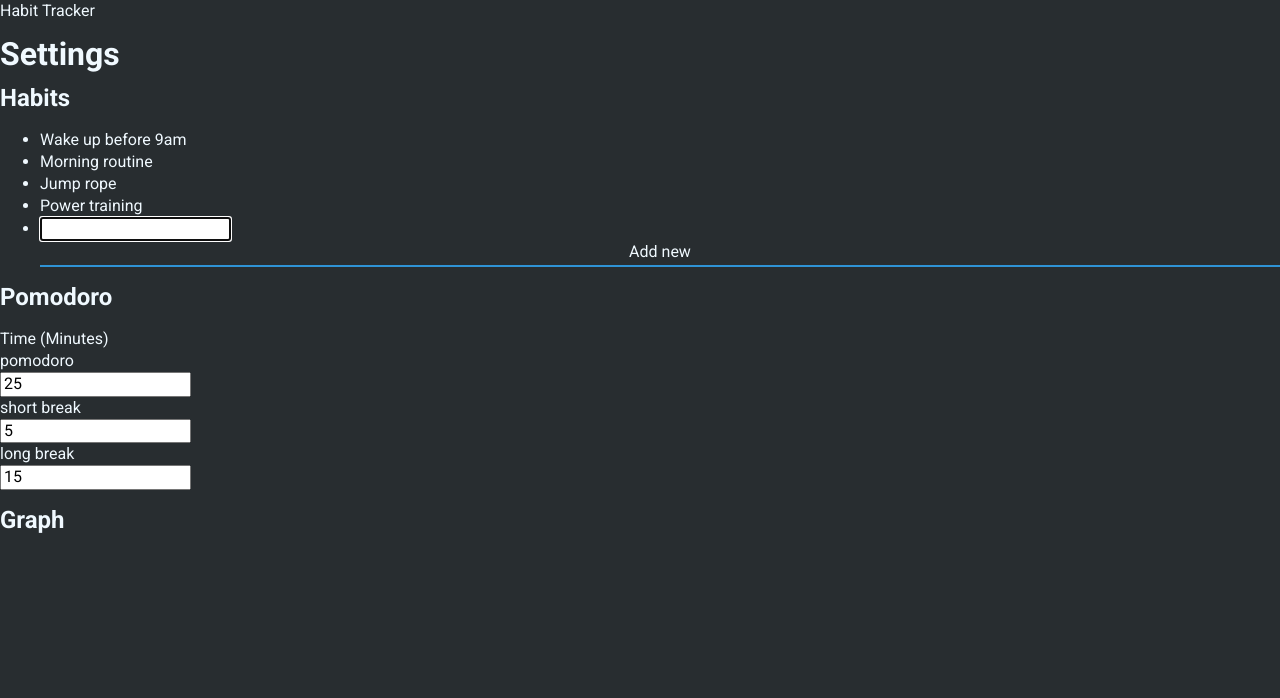
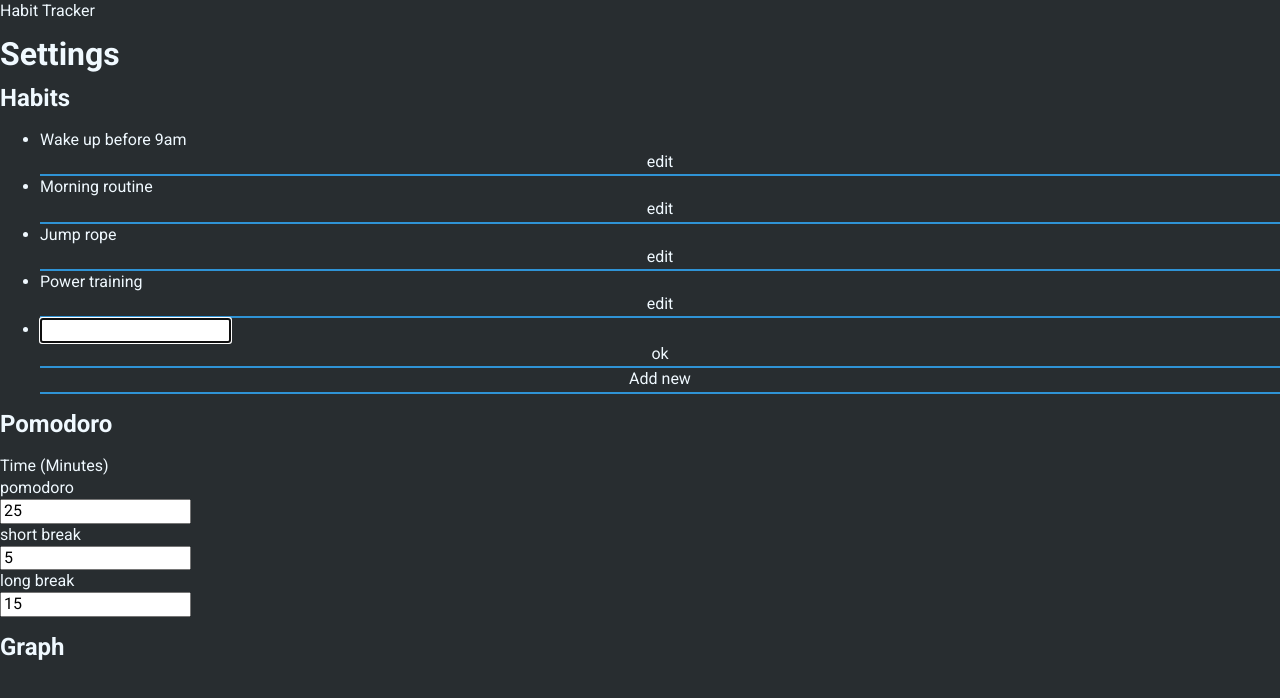
Before and after one commit to Darkonica/habit-tracker, a React app: page / in a window 1280 px wide. Both pictures are taken after a click on the button "Add new". Shown: the top 698 px of the page. Built offline with nearby package versions, Linux system fonts and the light colour scheme.

Commit message:
HabitsCRUD is working (raw)

```diff
--- a/src/components/ui/Input/Input.tsx
+++ b/src/components/ui/Input/Input.tsx
@@ -2,22 +2,22 @@ import { useState } from "react";
 import styles from './styles.scss';
 
 type Props = {
+  value: number | string,
+  onChange: (val) => void,
   type: string,
   defaultValue?: number | string,
   className?: string,
   autoFocus?: boolean,
 }
 
-export const Input = ({ type, defaultValue, className, autoFocus }: Props) => {
-  const [value, setValue] = useState(defaultValue || null);
-
+export const Input = ({ value, onChange, type, className, autoFocus }: Props) => {
   return (
     <input
       type={type}
       value={value}
       className={className}
-      // onChange={e => setValue(e.target.value)}
-      onChange={e => setValue(type === 'number' ? Number(e.target.value) : e.target.value)}
+      // onChange={e => setValue(type === 'number' ? Number(e.target.value) : e.target.value)}
+      onChange={e => onChange(e.target.value)}
       autoFocus={autoFocus}
     />
   )
--- a/src/pages/Settings/components/HabitsCRUD/HabitsCRUD.tsx
+++ b/src/pages/Settings/components/HabitsCRUD/HabitsCRUD.tsx
@@ -34,12 +34,34 @@ const HABITS = [
 export const HabitsCRUD = () => {
   const [habits, setHabits] = useState(HABITS);
   const [editHabitId, setEditHabitId] = useState(null);
+  const [editHabitName, setEditHabitName] = useState('');
 
   const handleNewHabitButton = () => {
     const newHabit = {...HABIT, id: uuidv4()};
 
     setHabits([...habits, newHabit]);
     setEditHabitId(newHabit.id);
+  }
+
+  const handleEditChanges = (value) => {
+    setEditHabitName(value);
+  }
+
+  const handleOKButton = () => {
+    const updatedHabits = habits.map(item => {
+      if (item.id !== editHabitId) return item;
+
+      return {...item, name: editHabitName};
+    })
+
+    setEditHabitId(null);
+    setEditHabitName('');
+    setHabits(updatedHabits);
+  }
+
+  const handleEditHabitButton = (id) => {
+    setEditHabitId(id);
+    setEditHabitName(habits.find(item => item.id === id).name);
   }
 
   const getHabitsList = () => {
@@ -49,11 +71,31 @@ export const HabitsCRUD = () => {
           <li key={item.id}>
             {editHabitId === item.id && (
               <div className={styles.habit}>
-                <Input type="text" autoFocus />
+                <Input
+                  type="text"
+                  value={editHabitName}
+                  onChange={handleEditChanges}
+                  autoFocus
+                />
+                <button
+                  className={styles.okButton}
+                  onClick={handleOKButton}
+                >
+                  ok
+                </button>
               </div>
             )}
+
             {editHabitId !== item.id && (
-              <div className={styles.habit}>{item.name}</div>
+              <div className={styles.habit}>
+                {item.name}
+                <button
+                  className={styles.editButton}
+                  onClick={() => handleEditHabitButton(item.id)}
+                >
+                  edit
+                </button>
+              </div>
             )}
           </li>
         ))}
@@ -69,8 +111,6 @@ export const HabitsCRUD = () => {
         {getHabitsList()}
       </div>
 
-
-
       {/* Drag'n'drop ordering */}
     </div>
   )
--- a/src/pages/Settings/components/HabitsCRUD/styles.scss
+++ b/src/pages/Settings/components/HabitsCRUD/styles.scss
@@ -20,8 +20,20 @@
       box-shadow: 0px 3px 5px -3px $main-color-shadow;
 
       .habit {
+        display: flex;
+        justify-content: space-between;
+
         input {
-          width: 100%;
+          width: calc(100% - 50px);
+        }
+
+        .okButton {
+          max-width: 40px;
+          margin: 0 0 0 5px;
+        }
+        .editButton {
+          max-width: 40px;
+          margin: 0 0 0 5px;
         }
       }
 
--- a/src/pages/Settings/components/PomodoroSettings/PomodoroSettings.tsx
+++ b/src/pages/Settings/components/PomodoroSettings/PomodoroSettings.tsx
@@ -1,7 +1,14 @@
+// import { useState } from 'react';
 import { Input } from '@src/components/ui';
 import styles from './styles.scss';
 
 export const PomodoroSettings = () => {
+  // const [habits, setHabits] = useState();
+
+  const handleTimeChange = (value) => {
+
+  }
+
   return (
     <>
       <div className={styles.settingName}>Time (Minutes)</div>
@@ -9,15 +16,27 @@ export const PomodoroSettings = () => {
       <div className={styles.timeCont}>
         <div className={styles.timeBlock}>
           <div className={styles.settingSubName}>pomodoro</div>
-          <Input type="number" defaultValue={25} />
+          <Input
+            type="number"
+            value={25}
+            onChange={handleTimeChange}
+          />
         </div>
         <div className={styles.timeBlock}>
           <div className={styles.settingSubName}>short break</div>
-          <Input type="number" defaultValue={5} />
+          <Input
+            type="number"
+            value={5}
+            onChange={handleTimeChange}
+          />
         </div>
         <div className={styles.timeBlock}>
           <div className={styles.settingSubName}>long break</div>
-          <Input type="number" defaultValue={15} />
+          <Input
+            type="number"
+            value={15}
+            onChange={handleTimeChange}
+          />
         </div>
       </div>
     </>
```
